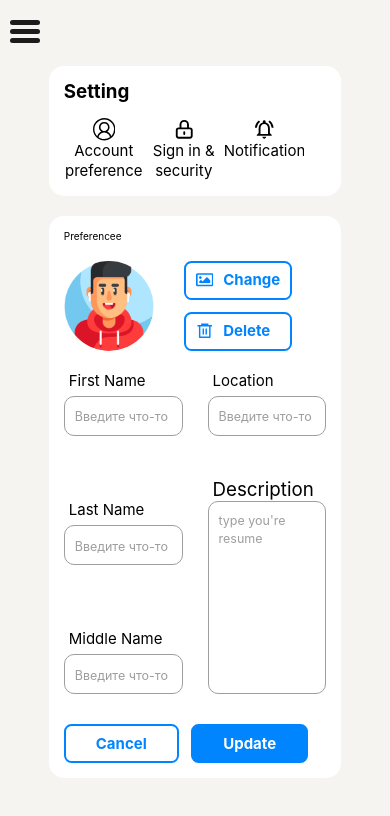
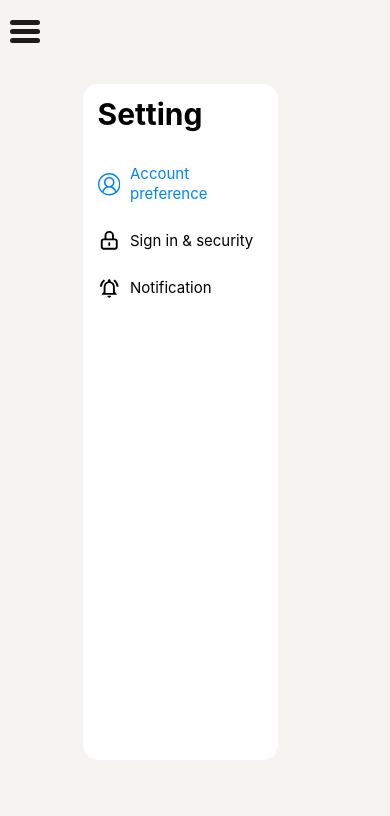
Before and after one commit to NikVoi/Swipe_Job_Next, a Next.js app: page /en/setting in a window 390 px wide. Shown: the top 816 px of the page. Built offline with nearby package versions, Linux system fonts and the light colour scheme.

Commit message:
fix: mobile adaptive on setting page

```diff
--- /dev/null
+++ b/src/components/Setting/Content/Notification/Notification.tsx
@@ -0,0 +1,17 @@
+import Button from '@/components/UI/Button/Button'
+import styles from '../Preference/Preference.module.scss'
+
+export default function Preference() {
+	return (
+		<section className={styles.preference}>
+			<div className={styles.title}>notiofication</div>
+
+			<div className={styles.content}></div>
+
+			<div className={styles.action}>
+				<Button text='Cancel' />
+				<Button text='Update' />
+			</div>
+		</section>
+	)
+}
--- a/src/components/Setting/Content/Preference/Preference.module.scss
+++ b/src/components/Setting/Content/Preference/Preference.module.scss
@@ -1,5 +1,5 @@
 .preference {
-	@apply flex flex-col justify-between h-4/5 w-3/5 p-10 bg-white dark:bg-dark-black_third rounded-3xl duration-300 max-md:w-3/4 max-md:p-6 max-md:h-4/6;
+	@apply flex flex-col justify-between h-4/5 w-3/5 p-10 bg-white dark:bg-dark-black_third rounded-3xl duration-300 max-md:w-3/4 max-md:p-6;
 }
 
 .title {
--- /dev/null
+++ b/src/components/Setting/Content/Security/Security.tsx
@@ -0,0 +1,17 @@
+import Button from '@/components/UI/Button/Button'
+import styles from '../Preference/Preference.module.scss'
+
+export default function Security() {
+	return (
+		<section className={styles.preference}>
+			<div className={styles.title}>Security</div>
+
+			<div className={styles.content}></div>
+
+			<div className={styles.action}>
+				<Button text='Cancel' />
+				<Button text='Update' />
+			</div>
+		</section>
+	)
+}
--- a/src/components/Setting/NavigationSetting/Navigation.module.scss
+++ b/src/components/Setting/NavigationSetting/Navigation.module.scss
@@ -1,23 +1,19 @@
 .navigation {
-	@apply bg-white dark:bg-dark-black_third p-6 rounded-3xl h-4/5 w-96 mr-12 duration-300 max-sm:w-3/4 max-md:mr-0 max-md:h-auto max-md:mb-8;
-
-	& nav {
-		@apply max-md:flex;
-	}
+	@apply bg-white dark:bg-dark-black_third p-6 rounded-3xl h-4/5 w-96 mr-12 duration-300 max-md:w-2/4;
 }
 
 .title {
-	@apply text-4xl font-bold mb-14 max-md:mb-6 max-md:text-3xl;
+	@apply text-5xl font-bold mb-14;
 }
 
 .item {
-	@apply flex justify-start items-center cursor-pointer mb-10 last:mb-0 text-3xl hover:text-primary hover:duration-500 max-sm:mb-0 max-md:text-4xl max-md:flex-col;
+	@apply flex justify-start items-center cursor-pointer mb-10 last:mb-0 text-4xl hover:text-primary hover:duration-500;
 
 	&.active {
 		@apply text-primary;
 	}
 
 	& span {
-		@apply inline-block first:mr-4 first:max-sm:mr-0 last:text-2xl  last:max-md:w-32 last:max-md:overflow-hidden last:text-center;
+		@apply inline-block first:mr-4  last:text-2xl;
 	}
 }
--- a/src/components/Setting/NavigationSetting/Navigation.tsx
+++ b/src/components/Setting/NavigationSetting/Navigation.tsx
@@ -1,16 +1,27 @@
+'use client'
+
 import classNames from 'classnames'
-import { data } from './nav.data'
 
+import { NavigationProps } from '@/types/setting/ISetting'
 import styles from './Navigation.module.scss'
 
-export default function Navigation() {
+const Navigation: React.FC<NavigationProps> = ({
+	activeItem,
+	onItemClick,
+	data,
+}) => {
 	return (
 		<section className={styles.navigation}>
 			<div className={styles.title}>Setting</div>
-
 			<nav>
 				{data.map(item => (
-					<div key={item.value} className={classNames(styles.item)}>
+					<div
+						key={item.value}
+						className={classNames(styles.item, {
+							[styles.active]: item.value === activeItem,
+						})}
+						onClick={() => onItemClick(item.value)}
+					>
 						<span>{item.ico}</span>
 						<span>{item.value}</span>
 					</div>
@@ -19,3 +30,5 @@ export default function Navigation() {
 		</section>
 	)
 }
+
+export default Navigation
--- a/src/components/Setting/Setting.module.scss
+++ b/src/components/Setting/Setting.module.scss
@@ -1,3 +1,3 @@
 .setting {
-	@apply flex justify-center items-center h-full bg-light-black_third dark:bg-dark-black_secondary dark:text-white duration-300 max-sm:flex-col;
+	@apply flex justify-center items-center h-full bg-light-black_third dark:bg-dark-black_secondary dark:text-white duration-300;
 }
--- a/src/components/Setting/Setting.tsx
+++ b/src/components/Setting/Setting.tsx
@@ -1,13 +1,48 @@
+'use client'
+
 import Preference from './Content/Preference/Preference'
 import Navigation from './NavigationSetting/Navigation'
 import styles from './Setting.module.scss'
 
-export default function Setting() {
+import { navItem } from '@/data/setting/navItem'
+import { useState } from 'react'
+import Notification from './Content/Notification/Notification'
+import Security from './Content/Security/Security'
+
+const Setting: React.FC = () => {
+	const [activeItem, setActiveItem] = useState<string>('Account preference')
+	const [settingsOpen, setSettingsOpen] = useState<boolean>(false)
+
+	const handleItemClick = (item: string) => {
+		setActiveItem(item)
+		setSettingsOpen(true)
+	}
+
+	const closeSettings = () => {
+		setSettingsOpen(false)
+		setActiveItem('Account preference') // Reset active item when settings are closed
+	}
+
 	return (
 		<section className={styles.setting}>
-			<Navigation />
+			{!settingsOpen && (
+				<Navigation
+					activeItem={activeItem}
+					onItemClick={handleItemClick}
+					data={navItem}
+				/>
+			)}
 
-			<Preference />
+			{settingsOpen && (
+				<>
+					{activeItem === 'Account preference' && <Preference />}
+					{activeItem === 'Sign in & security' && <Security />}
+					{activeItem === 'Notification' && <Notification />}
+					<button onClick={closeSettings}>Close Settings</button>
+				</>
+			)}
 		</section>
 	)
 }
+
+export default Setting
--- a/src/components/UI/Button/Button.module.scss
+++ b/src/components/UI/Button/Button.module.scss
@@ -1,11 +1,9 @@
 .button {
 	@apply flex items-center p-3 pl-5 pr-5 text-primary w-auto border-2 border-solid rounded-xl border-primary
-	hover:bg-primary hover:text-white  hover:duration-500
-
-	max-md:py-3 max-md:px-4;
+	hover:bg-primary hover:text-white hover:duration-500;
 
 	& span {
-		@apply even:ml-4 text-3xl max-md:text-2xl font-bold;
+		@apply even:ml-4 text-3xl max-md:text-2xl max-md:font-bold;
 
 		& svg {
 			@apply last:w-7 h-7;
--- a/src/components/Setting/NavigationSetting/nav.data.tsx
+++ b/src/data/setting/navItem.tsx
@@ -2,12 +2,9 @@ import { HiOutlineLockClosed } from 'react-icons/hi'
 import { MdOutlineNotificationsActive } from 'react-icons/md'
 import { VscAccount } from 'react-icons/vsc'
 
-interface DataItem {
-	ico: JSX.Element
-	value: string
-}
+import { DataItem } from '@/types/setting/ISetting'
 
-export const data: DataItem[] = [
+export const navItem: DataItem[] = [
 	{ ico: <VscAccount />, value: 'Account preference' },
 	{ ico: <HiOutlineLockClosed />, value: 'Sign in & security' },
 	{ ico: <MdOutlineNotificationsActive />, value: 'Notification' },
--- /dev/null
+++ b/src/types/setting/ISetting.ts
@@ -0,0 +1,10 @@
+export interface DataItem {
+	ico: JSX.Element
+	value: string
+}
+
+export interface NavigationProps {
+	activeItem: string
+	onItemClick: (item: string) => void
+	data: DataItem[]
+}
--- a/tsconfig.json
+++ b/tsconfig.json
@@ -25,7 +25,9 @@
 			"@/context": ["./src/context/"],
 			"@/assets": ["./src/assets/"],
 			"@/hooks": ["./src/hooks/"],
-			"@/store": ["./src/store/"]
+			"@/types": ["./src/types/"],
+			"@/store": ["./src/store/"],
+			"@/data": ["./src/data/"]
 		}
 	},
 	"include": ["next-env.d.ts", "**/*.ts", "**/*.tsx", ".next/types/**/*.ts"],
```
